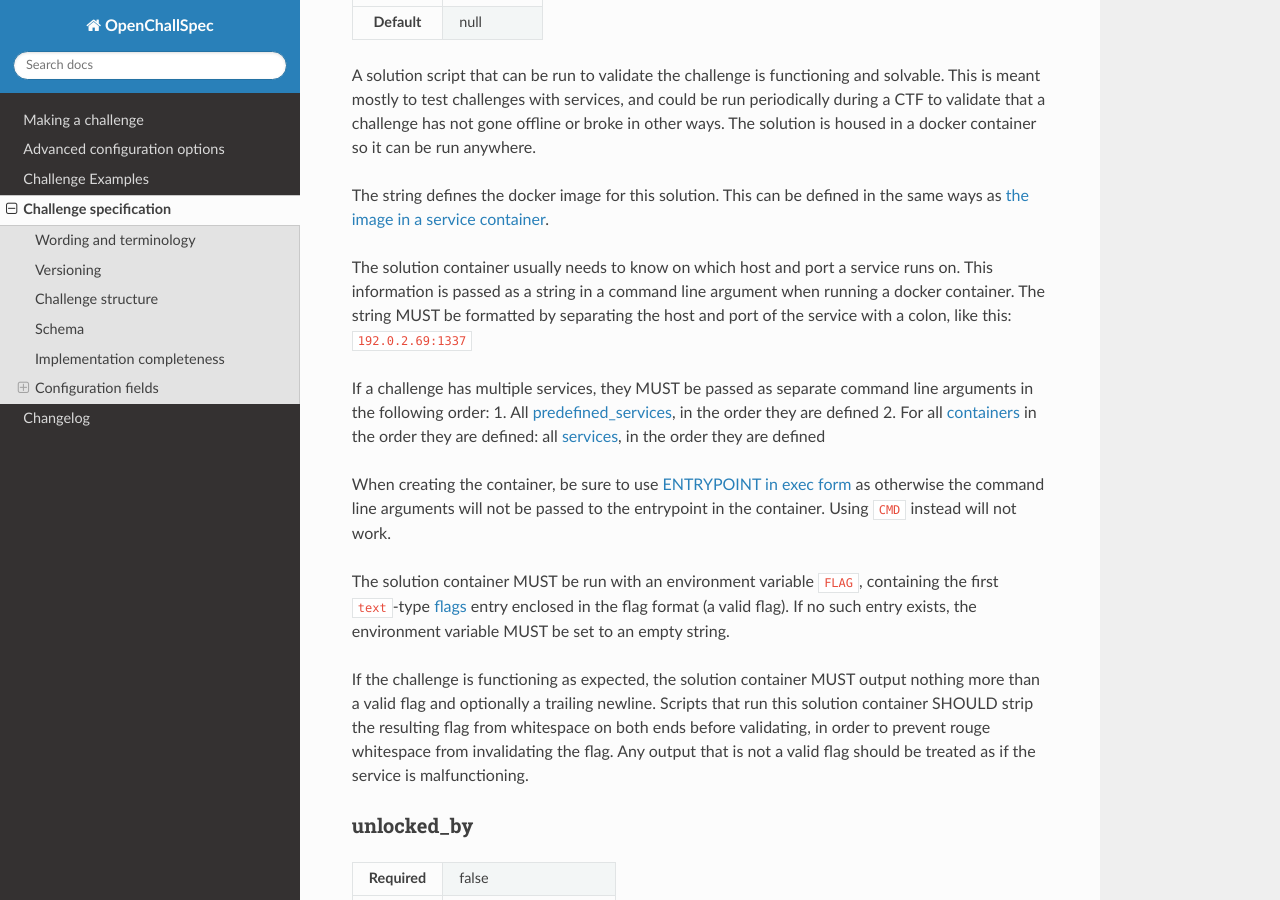
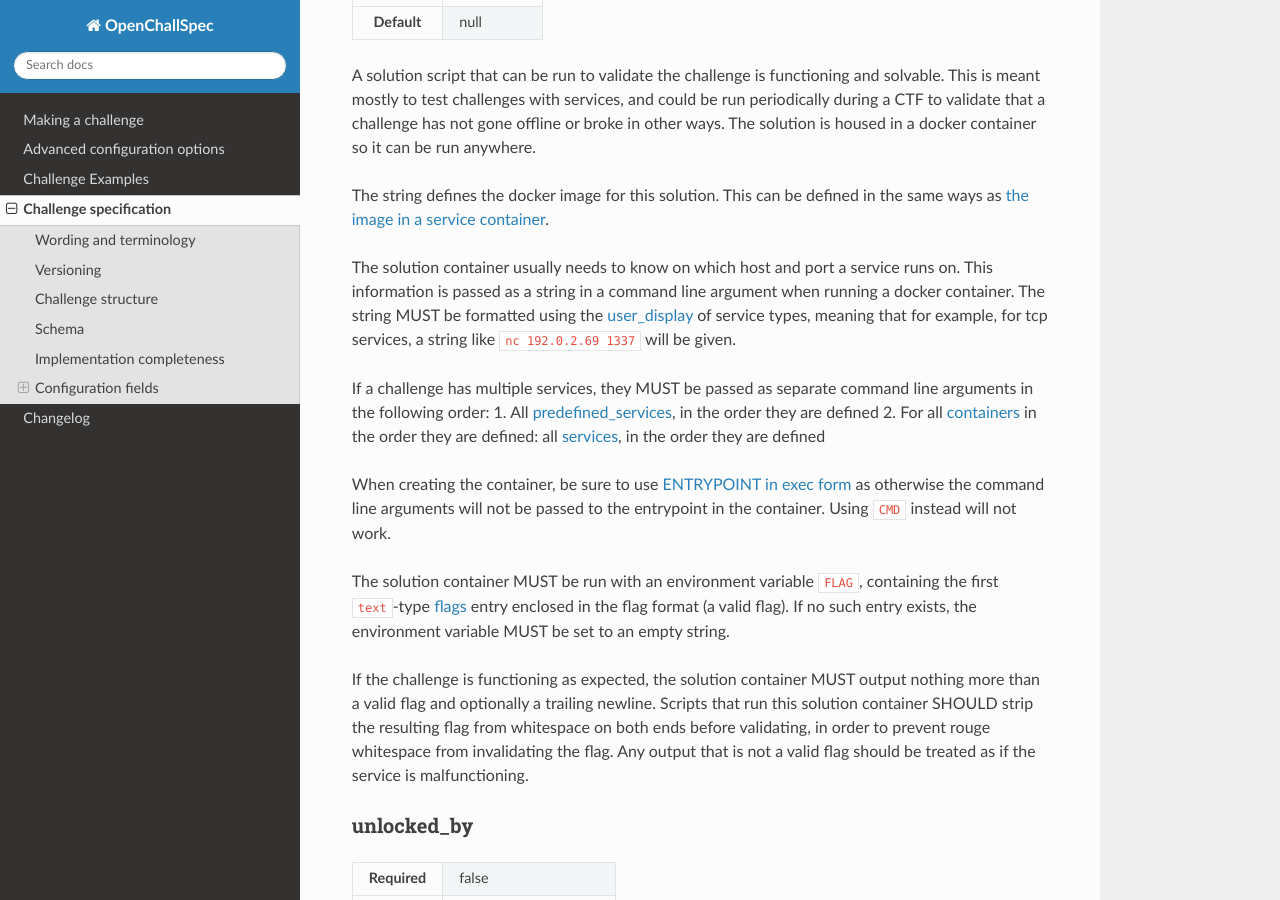
Before and after one commit to CTF-Organizers/OpenChallSpec, a Sphinx documentation site: the page built from docs/challenge_specification.rst, in a window 1280 px wide and 900 px high, scrolled down 12979 px. Built offline with Sphinx 7.4.7 and the Read the Docs theme 2.0.0, drawn with Linux system fonts in a browser that asks for light colours; some of the changed text lies outside the part shown.

Commit message:
changed solve script input to be user_display

```diff
--- a/docs/challenge_specification.rst
+++ b/docs/challenge_specification.rst
@@ -629,7 +629,7 @@ A solution script that can be run to validate the challenge is functioning and s
 
 The string defines the docker image for this solution. This can be defined in the same ways as :ref:`the image in a service container<deploy-image>`.
 
-The solution container usually needs to know on which host and port a service runs on. This information is passed as a string in a command line argument when running a docker container. The string MUST be formatted by separating the host and port of the service with a colon, like this: ``192.0.2.69:1337``
+The solution container usually needs to know on which host and port a service runs on. This information is passed as a string in a command line argument when running a docker container. The string MUST be formatted using the user_display_ of service types, meaning that for example, for tcp services, a string like ``nc 192.0.2.69 1337`` will be given.
 
 If a challenge has multiple services, they MUST be passed as separate command line arguments in the following order:
 1. All predefined_services_, in the order they are defined
--- a/docs/making_a_challenge.rst
+++ b/docs/making_a_challenge.rst
@@ -67,7 +67,7 @@ A solve script can be useful locally during development to check that the challe
 
     solution_image: ./solution
 
-This option behaves similarly to the ``image`` option :ref:`above <docker-config>`. In this case, a docker image will be built from the ``solution`` directory. To test if a challenge is solvable, this image will be ran with the challenge location as command line arguments. For example, a command line argument can be a string like ``203.0.113.43:1337``. Therefore, if you are using a container, make sure it runs the script using ``ENTRYPOINT`` in `exec form <https://docs.docker.com/engine/reference/builder/#entrypoint>`_ instead of ``CMD`` in the ``Dockerfile`` so that command line arguments get passed correctly. The container should output just the flag on STDOUT if the challenge was solved successfully.
+This option behaves similarly to the ``image`` option :ref:`above <docker-config>`. In this case, a docker image will be built from the ``solution`` directory. To test if a challenge is solvable, this image will be ran with the challenge location as command line arguments. For example, a command line argument can be a string like ``nc 192.0.2.69 1337`` for tcp services, or the URL for website services. Therefore, if you are using a container, make sure it runs the script using ``ENTRYPOINT`` in `exec form <https://docs.docker.com/engine/reference/builder/#entrypoint>`_ instead of ``CMD`` in the ``Dockerfile`` so that command line arguments get passed correctly. The container should output just the flag on STDOUT if the challenge was solved successfully.
 
 If this seems complicated, check out the practical TODO example.
 
```
Also changed, not shown: other parts of docs/challenge_specification.rst (+1 -1 lines).
